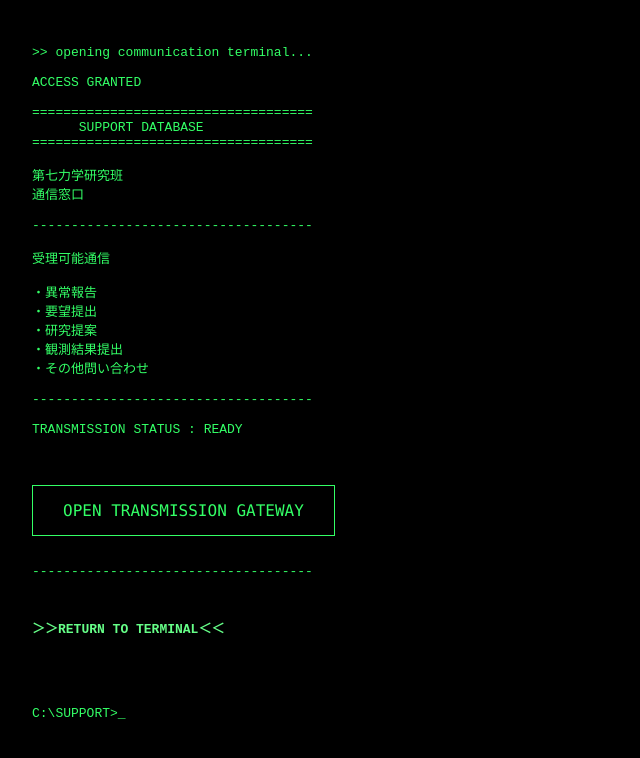
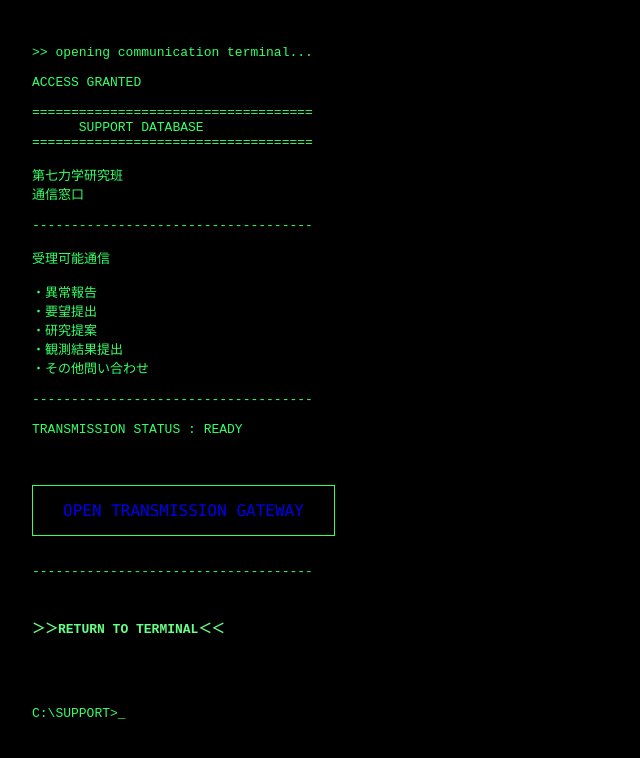
Before and after one commit to nanariki-lab/nanariki-lab.github.io, a plain HTML site: page support.html in a window 1280 px wide. Shown: the whole page, without its empty margins (0-640 px from the left). Drawn offline with Linux system fonts and the light colour scheme.

Commit message:
Remove color property from anchor tags

```diff
--- a/support.html
+++ b/support.html
@@ -14,8 +14,7 @@ body{
 }
 
 a{
-  color:#33ff66;
-  text-decoration:none;
+    text-decoration:none;
 }
 
 .button{
```
